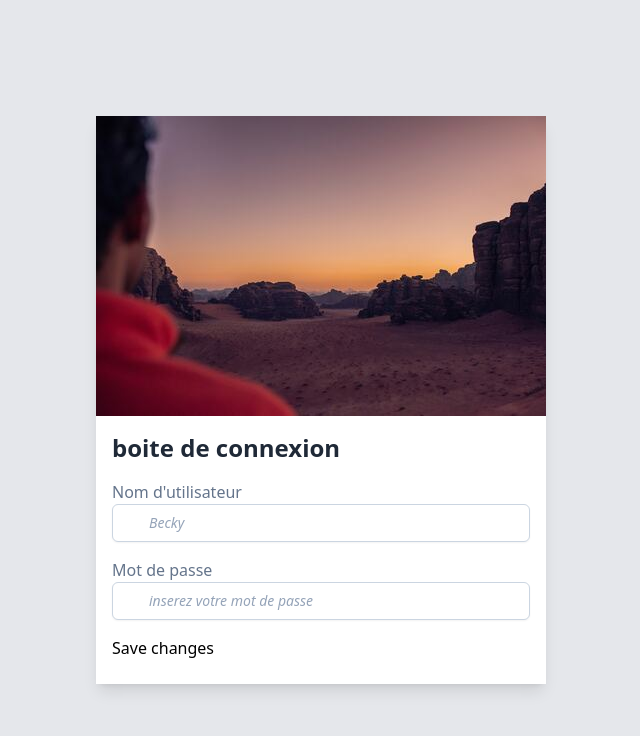
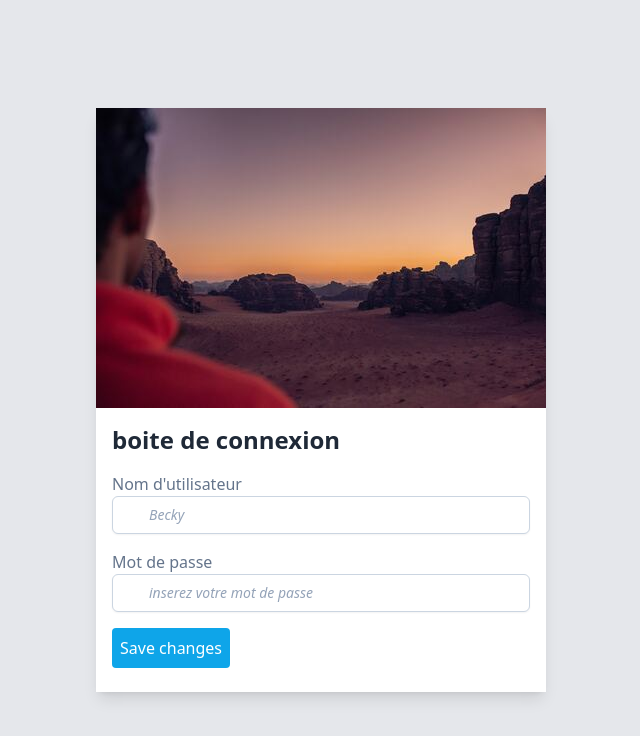
Before and after one commit to beckyo6/signin-page, a plain HTML site: page connexion.html in a window 1280 px wide. Shown: the whole page, without its empty margins (319-959 px from the left). Drawn offline with nearby package versions, Linux system fonts and the light colour scheme.

Commit message:
style submit button

```diff
--- a/connexion.html
+++ b/connexion.html
@@ -31,7 +31,7 @@
                                 class="placeholder:italic placeholder:text-slate-400 w-full border border-slate-300 rounded-md py-2 pl-9 pr-3 shadow-sm focus:outline-none focus:border-sky-500 focus:ring-sky-500 focus:ring-1 sm:text-sm">
                         </label>
                     </div>
-                    <button type="submit">
+                    <button type="submit" class="rounded bg-sky-500 hover:bg-sky-700 text-white px-2 py-2">
                         Save changes
                     </button>
                 </form>
```
